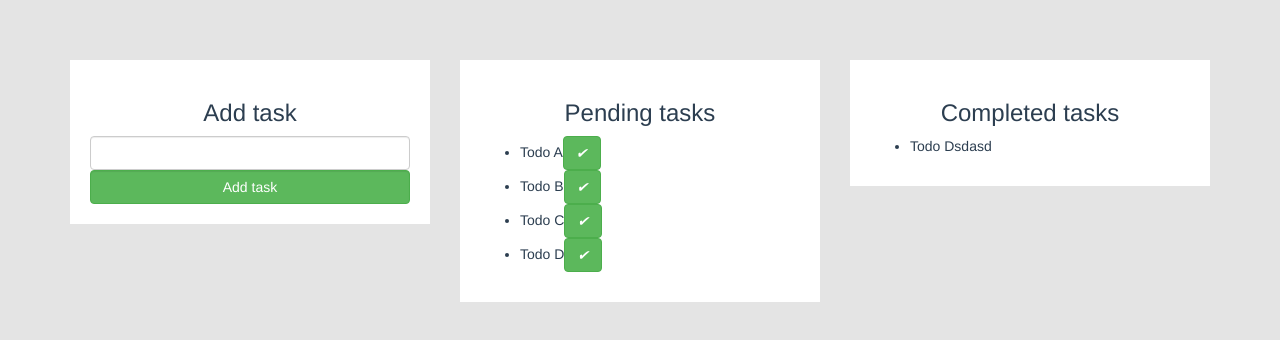
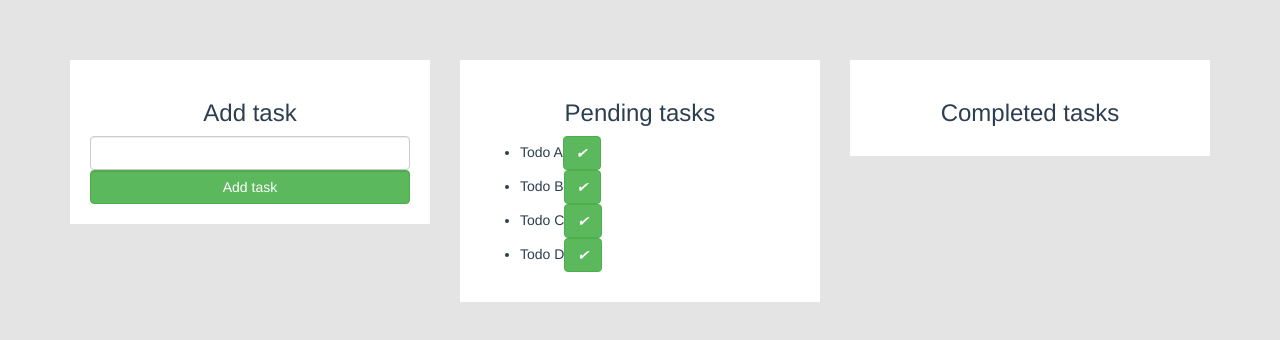
Before and after one commit to arshadasgar/vue-project, a Vue app in the folder todo/: page / in a window 1280 px wide. Shown: the top 340 px of the page. Built offline with nearby package versions, Linux system fonts and the light colour scheme.

Commit message:
mark as not completed functionality

```diff
--- a/todo/src/components/ToDoList.vue
+++ b/todo/src/components/ToDoList.vue
@@ -20,7 +20,10 @@
     </div>
     <div class="col-md-4">
       <div class="card">
-        <TodoCompleted v-bind:completedtasks="completedTasks"/>
+        <TodoCompleted
+          v-bind:completedtasks="completedTasks"
+          v-on:markasnotcompleted="markAsNotCompleted"
+        />
       </div>
     </div>
   </div>
@@ -58,14 +61,7 @@ export default {
           done: false
         }
       ],
-      completedTasks: [
-        {
-          id: 11,
-          title: "Todo Dsdasd",
-          project: "Project D",
-          done: true
-        }
-      ]
+      completedTasks: []
     };
   },
   components: {
@@ -78,8 +74,13 @@ export default {
       this.todolist.push({ id: id, title: task, done: false });
     },
     markAsCompleted: function(taskId) {
-      this.completedTasks.push(_.find(this.todolist, {id: taskId}));
+      this.completedTasks.push(_.find(this.todolist, { id: taskId }));
       _.remove(this.todolist, { id: taskId });
+    },
+    markAsNotCompleted: function(taskId) {
+      this.todolist.push(_.find(this.completedTasks, { id: taskId }));
+      _.remove(this.completedTasks, { id: taskId });
+      console.log(this.completedTasks);
     }
   }
 };
--- a/todo/src/components/TodoCompleted.vue
+++ b/todo/src/components/TodoCompleted.vue
@@ -2,13 +2,18 @@
   <div class="text-left">
     <h3 class="text-center">Completed tasks</h3>
     <ul>
-            <li v-for="task in completedtasks" v-bind:key="task.id">{{ task.title }}</li>
+      <li v-for="task in completedtasks" v-bind:key="task.id">
+        <span>{{ task.title }}</span>
+        <span class="btn btn-success" v-on:click="$emit('markasnotcompleted', task.id)">
+          <i>✕</i>
+        </span>
+      </li>
     </ul>
   </div>
 </template>
 <script>
 export default {
   name: "TodoCompleted",
-    props: ['completedtasks']
-}
+  props: ["completedtasks"]
+};
 </script>
```
Lines whose indentation alone changed are shown as unchanged.
